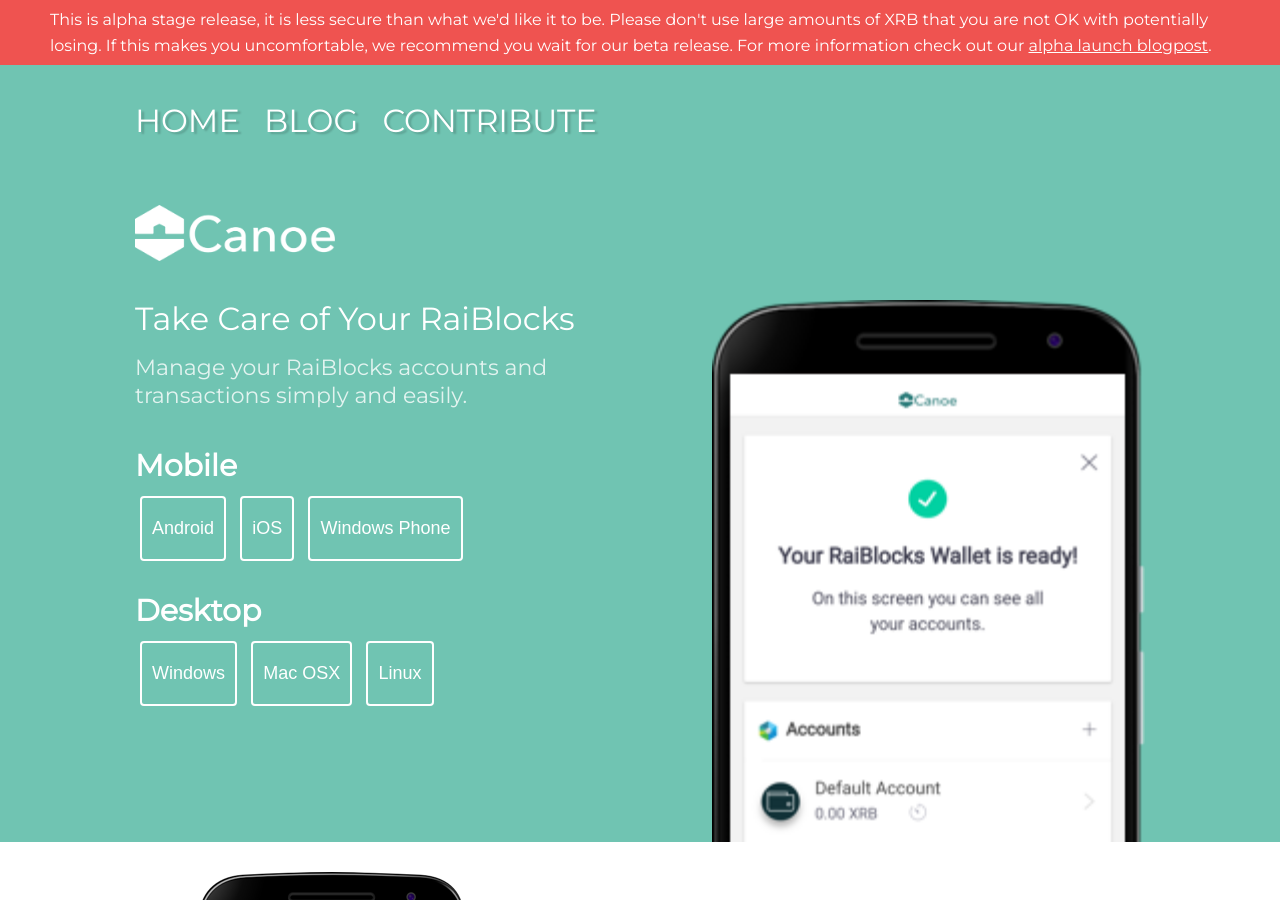
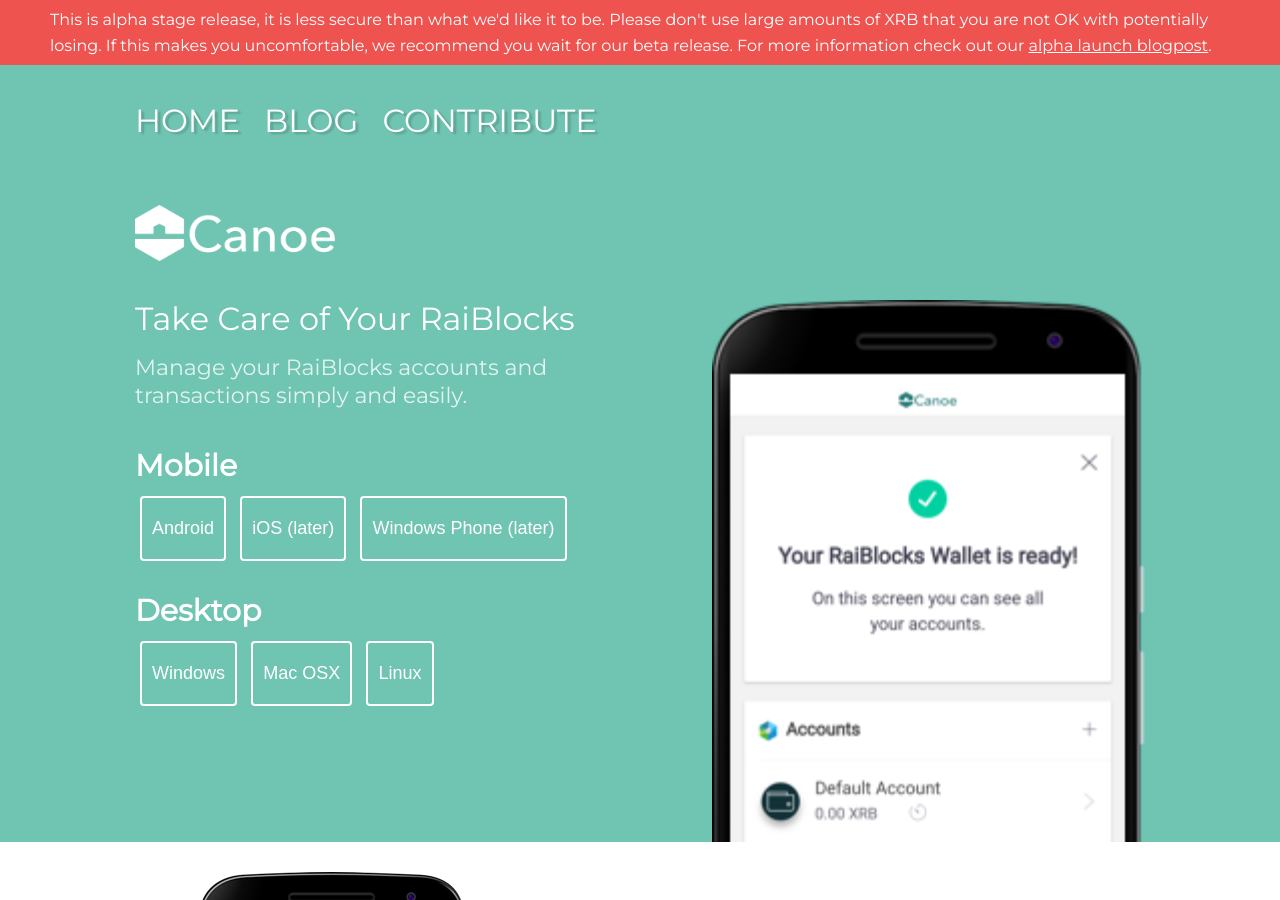
Before and after one commit to getcanoe/website, a Jekyll site: the page index.html, which Jekyll copies as it is, in a window 1280 px wide and 900 px high. Built offline with Jekyll 4.4.1, drawn with Linux system fonts in a browser that asks for light colours; nearby versions of some CDN libraries.

Commit message:
Tweaks do downloads

```diff
--- a/index.html
+++ b/index.html
@@ -59,8 +59,8 @@
         <h2>Manage your RaiBlocks accounts and transactions simply and easily.</h2>
 				<h3>Mobile</h3>
 				<a class="download-button" href="https://getcanoe.io/download/canoe-android-0.1.0.apk"><button>Android</button></a>
-				<a class="download-button" href="#"><button>iOS</button></a>
-				<a class="download-button" href="https://getcanoe.io/download/windows-phone-canoe-alpha.exe"><button>Windows Phone</button></a>
+				<a class="download-button" href="#"><button>iOS (later)</button></a>
+				<a class="download-button" href="https://getcanoe.io/download/windows-phone-canoe-alpha.exe"><button>Windows Phone (later)</button></a>
 				<h3>Desktop</h3>
 				<a class="download-button" href="https://getcanoe.io/download/canoe-win64-0.1.0.zip"><button>Windows</button></a>
 				<a class="download-button" href="https://getcanoe.io/download/canoe-osx64-0.1.0.dmg"><button>Mac OSX</button></a>
```
